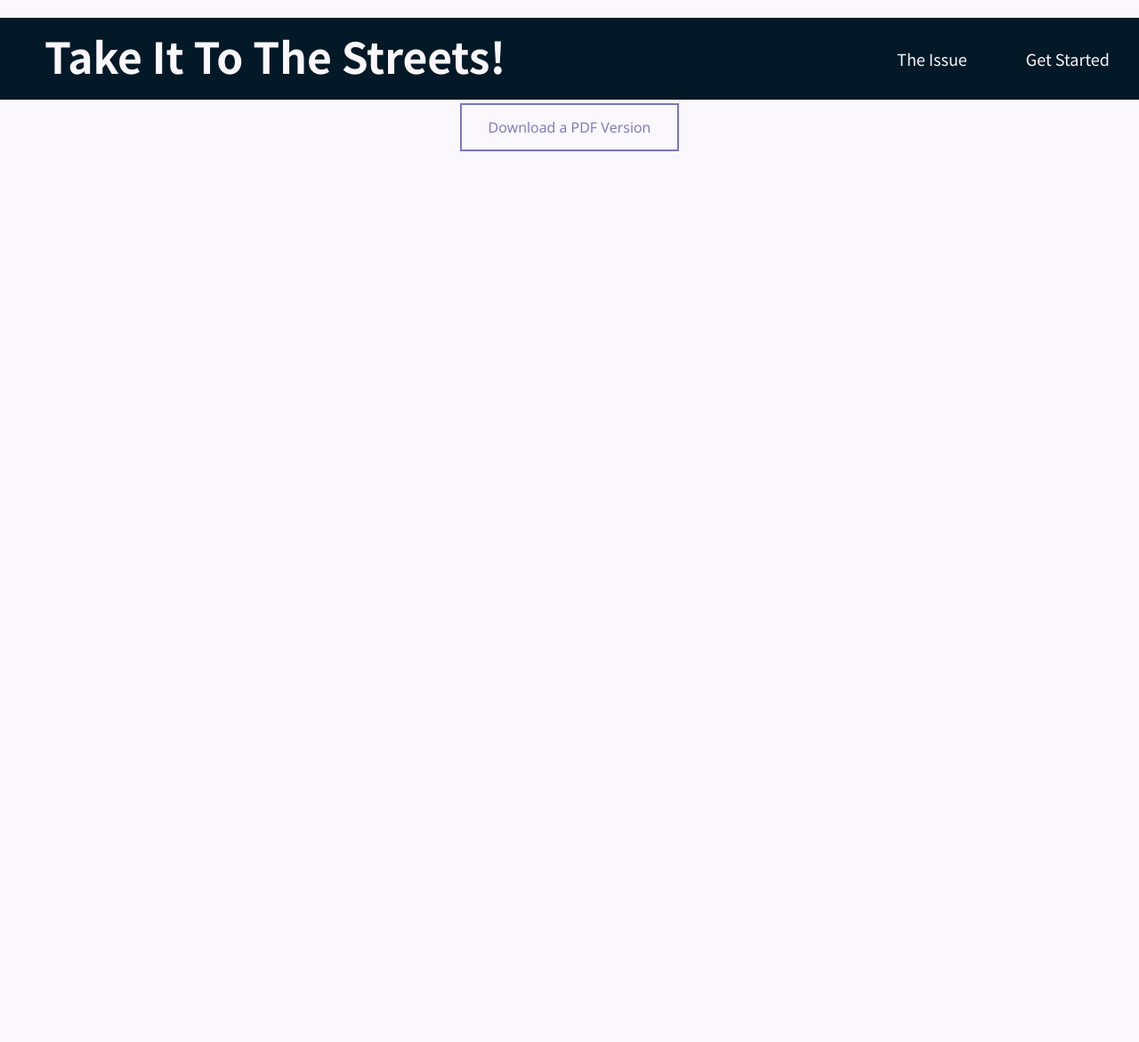
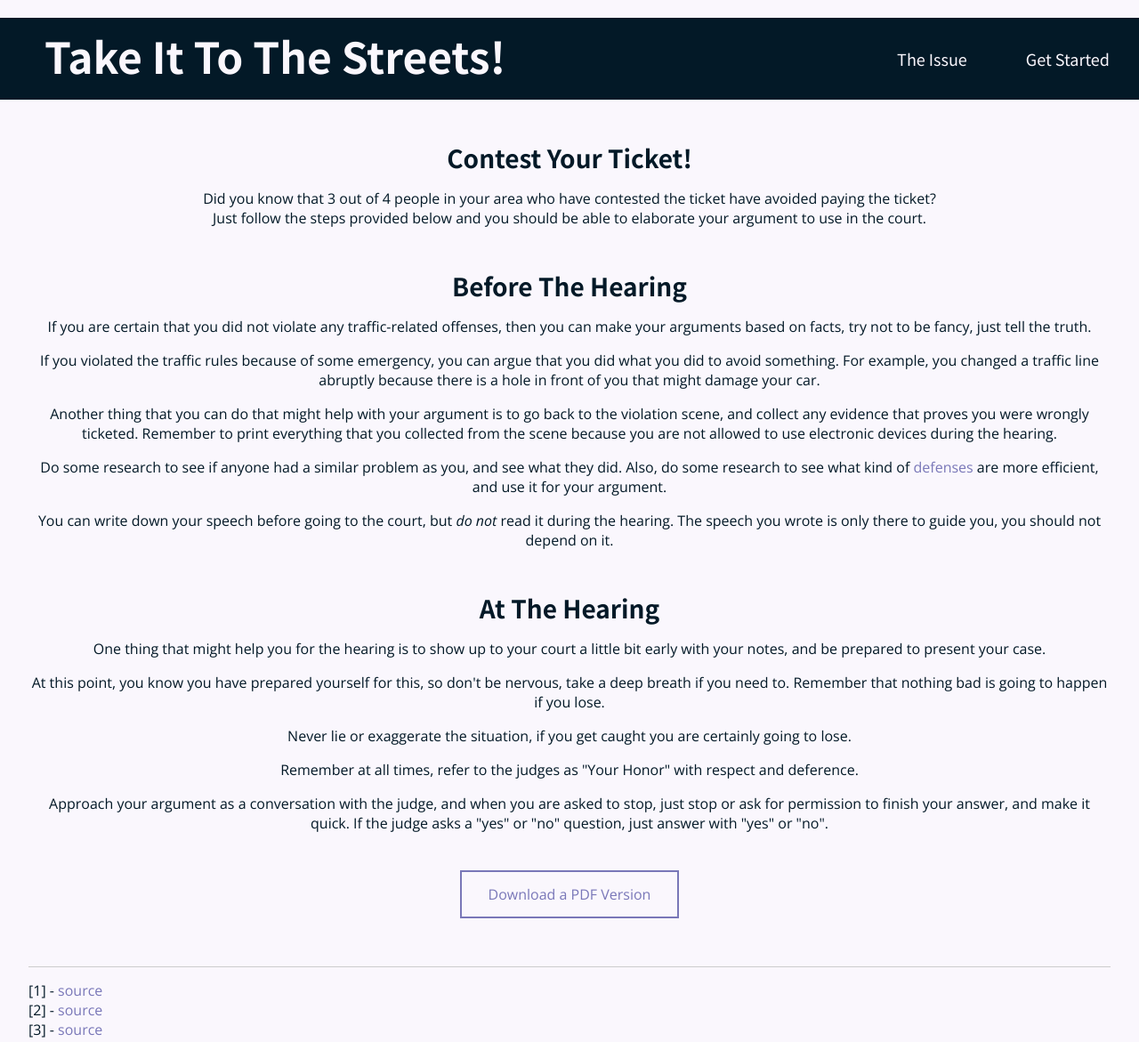
Before and after one commit to tsoutonglang/com421-team5, a plain HTML site: page testify.html in a window 1280 px wide. Shown: the whole page at 89% size. Before the commit the page ends 800 px from the top, so only its background shows below. Drawn offline with nearby package versions, Linux system fonts and the light colour scheme.

Commit message:
testify page added, closed body and html tags

```diff
--- a/style.css
+++ b/style.css
@@ -118,7 +118,7 @@ h2 {
   margin-top: 25px;
 }
 
-h2.issues {
+h2.spaces {
   margin-top: 45px;
   margin-bottom: 15px;
 }
--- a/testify.html
+++ b/testify.html
@@ -26,5 +26,34 @@
 </header>
 
 <div id="page">
-    <a href="./testify.pdf" target="_blank" class="button">Download a PDF Version</a>
+    <h2 class="spaces">Contest Your Ticket!</h2>
+    <p>Did you know that 3 out of 4 people in your area who have contested the ticket have avoided paying the ticket?<br>Just follow the steps provided below and you should be able to elaborate your argument to use in the court.</p>
+
+    <h2 class="spaces">Before The Hearing</h2>
+    <p>If you are certain that you did not violate any traffic-related offenses, then you can make your arguments based on facts, try not to be fancy, just tell the truth.</p>
+    <p>If you violated the traffic rules because of some emergency, you can argue that you did what you did to avoid something. For example, you changed a traffic line abruptly because there is a hole in front of you that might damage your car.</p>
+    <p>Another thing that you can do that might help with your argument is to go back to the violation scene, and collect any evidence that proves you were wrongly ticketed. Remember to print everything that you collected from the scene because you are not allowed to use electronic devices during the hearing.</p>
+    <p>Do some research to see if anyone had a similar problem as you, and see what they did. Also, do some research to see what kind of <a href="https://www.chicago.gov/city/en/depts/fin/supp_info/revenue/challenging_tickets/contesting_in_person.html" target="_blank">defenses</a> are more efficient, and use it for your argument.</p>
+    <p>You can write down your speech before going to the court, but <i>do not</i> read it during the hearing. The speech you wrote is only there to guide you, you should not depend on it.</p>
+
+    <h2 class="spaces">At The Hearing</h2>
+    <p>One thing that might help you for the hearing is to show up to your court a little bit early with your notes, and be prepared to present your case.</p>
+    <p>At this point, you know you have prepared yourself for this, so don't be nervous, take a deep breath if you need to. Remember that nothing bad is going to happen if you lose.</p>
+    <p>Never lie or exaggerate the situation, if you get caught you are certainly going to lose.</p>
+    <p>Remember at all times, refer to the judges as "Your Honor" with respect and deference.</p>
+    <p>Approach your argument as a conversation with the judge, and when you are asked to stop, just stop or ask for permission to finish your answer, and make it quick. If the judge asks a "yes" or "no" question, just answer with "yes" or "no".</p>
+
+    <br><a href="./template.pdf" target="_blank" class="button">Download a PDF Version</a>
+
+    <!-- -- -- FOOTNOTES -- -- -->
+
+	<section id="footnotes">
+		<hr>
+		<p>[1] - <a href="https://www.findlaw.com/traffic/traffic-tickets/fight-a-speeding-ticket-is-speeding-always-speeding.html" target="_blank">source</a>
+		<br>[2] - <a href="https://law.duke.edu/life/mootcourt/tips/" target="_blank">source</a>
+        <br>[3] - <a href="https://www.chicago.gov/city/en/depts/fin/supp_info/revenue/challenging_tickets/contesting_in_person.html" target="_blank">source</a></p>
+	</section>
 </div>
+
+</body>
+</html>
```
Also changed, not shown: issue.html (+6 -3 lines), 1 other file.
